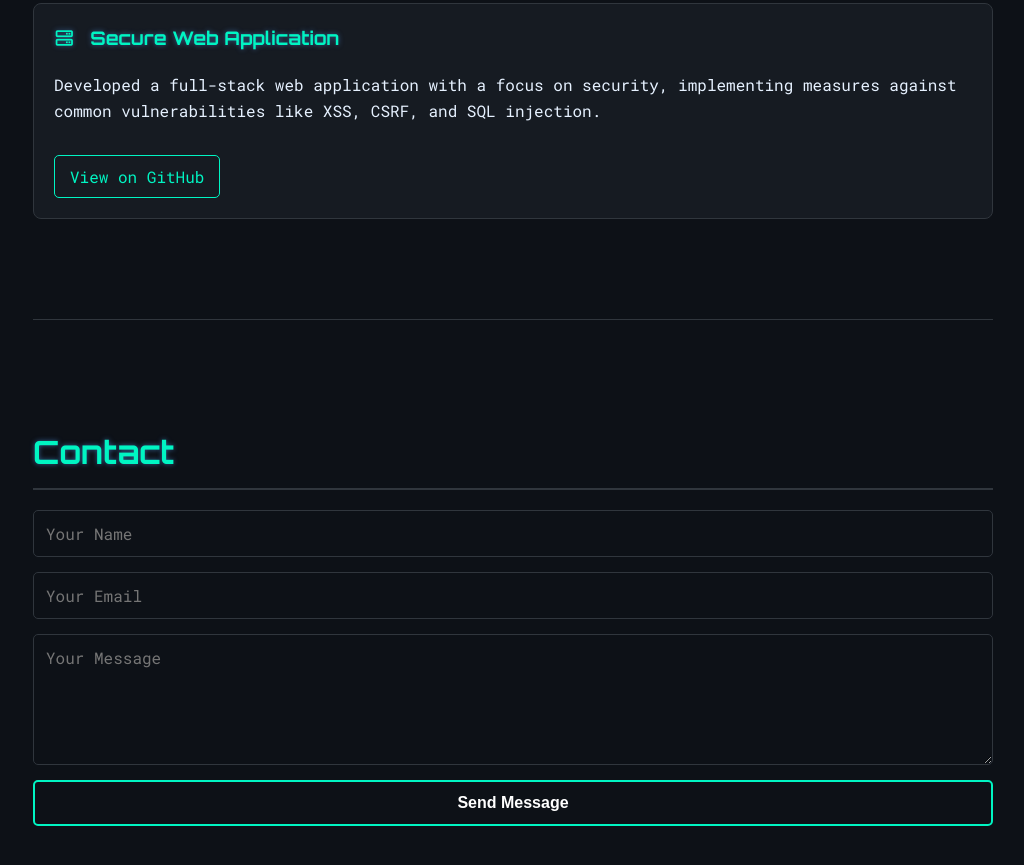
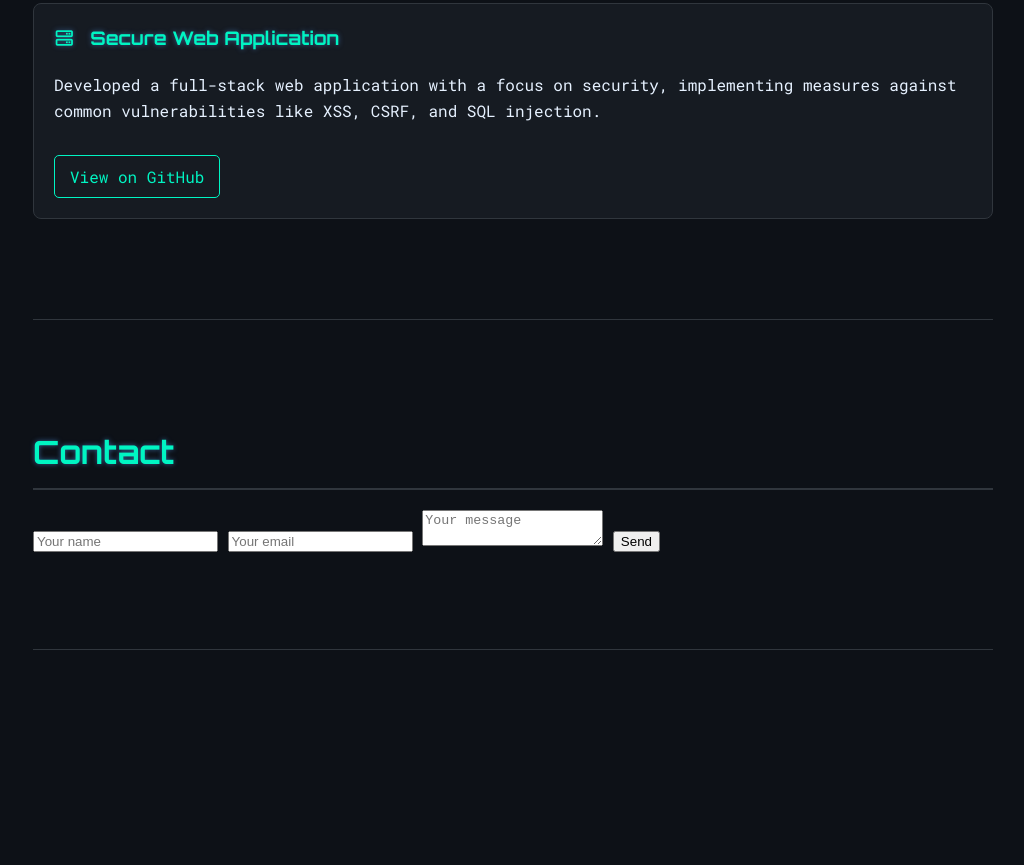
Before and after one commit to sambilal-404/my-portfolio, a website: page index.html in a window 1280 px wide. Shown: the part 2202-3067 px from the top of the page, without its empty margins (127-1151 px from the left). After the commit the page ends 2872 px from the top, so only its background shows below. Drawn offline with nearby package versions, Linux system fonts and the light colour scheme.

Commit message:
Add working contact form

```diff
--- a/index.html
+++ b/index.html
@@ -78,11 +78,11 @@
 
             <section id="contact">
                 <h2>Contact</h2>
-                <form id="contact-form">
-                    <input type="text" name="name" placeholder="Your Name" required>
-                    <input type="email" name="email" placeholder="Your Email" required>
-                    <textarea name="message" placeholder="Your Message" rows="5" required></textarea>
-                    <button type="submit">Send Message</button>
+                <form action="https://formspree.io/f/xrbyaadd" method="POST">
+                  <input type="text" name="name" placeholder="Your name" required>
+                  <input type="email" name="_replyto" placeholder="Your email" required>
+                  <textarea name="message" placeholder="Your message" required></textarea>
+                  <button type="submit">Send</button>
                 </form>
             </section>
         </main>
```
